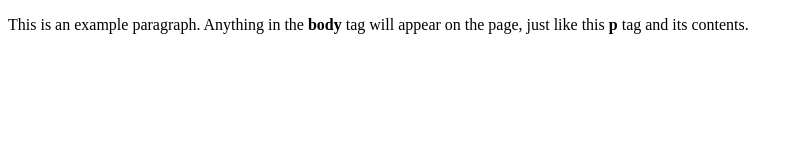
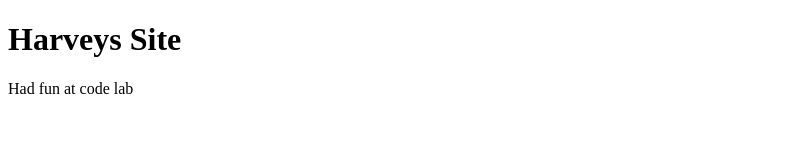
Before and after one commit to HarveyPlante/codelab-static-laptop-setup, a plain HTML site: page index.html in a window 1280 px wide. Shown: the whole page, without its empty margins (0-800 px from the left). Drawn offline with Linux system fonts and the light colour scheme.

Commit message:
added my name

```diff
--- a/index.html
+++ b/index.html
@@ -1,9 +1,10 @@
 <!doctype html>
 <html>
   <head>
-    <title>This is the title of the webpage!</title>
+    <title>Harveys 1st Website</title>
   </head>
   <body>
-    <p>This is an example paragraph. Anything in the <strong>body</strong> tag will appear on the page, just like this <strong>p</strong> tag and its contents.</p>
+    <h1>Harveys Site</h1>
+    <p>Had fun at code lab</p>
   </body>
 </html>
```
